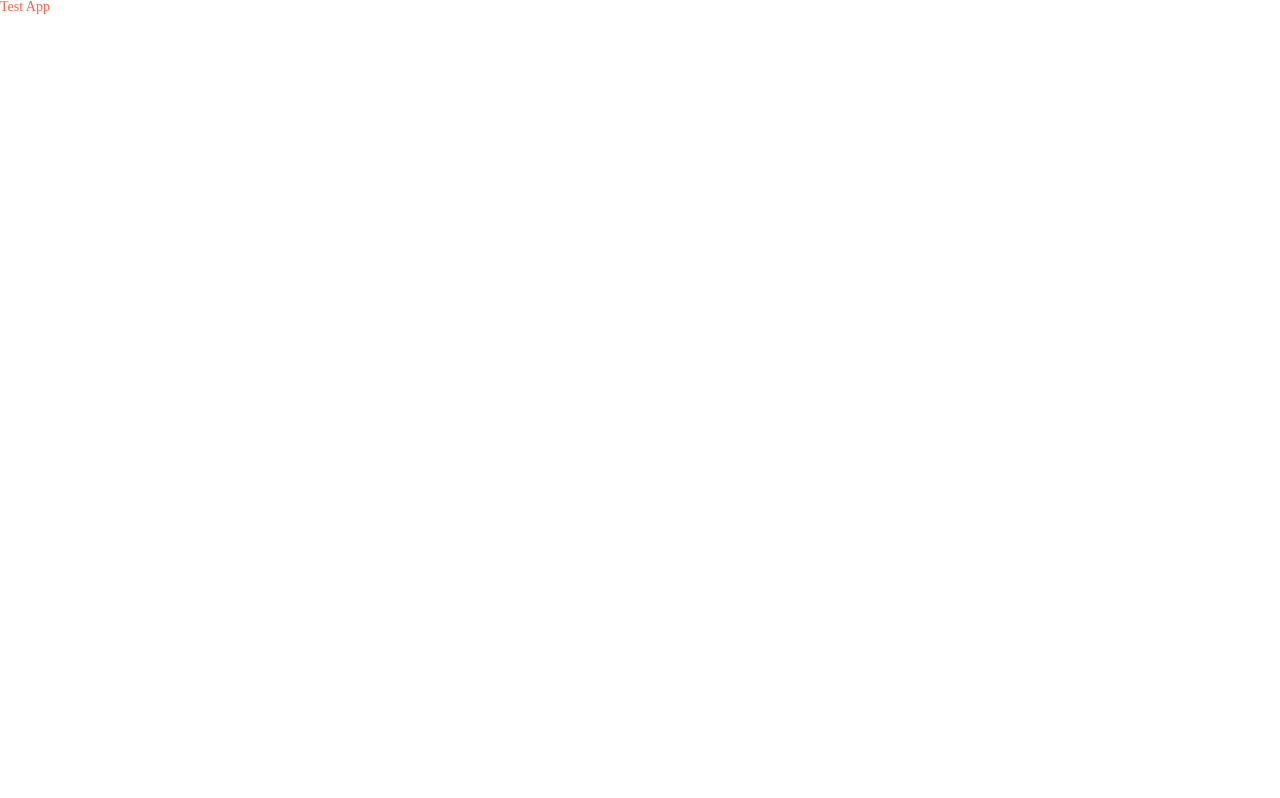
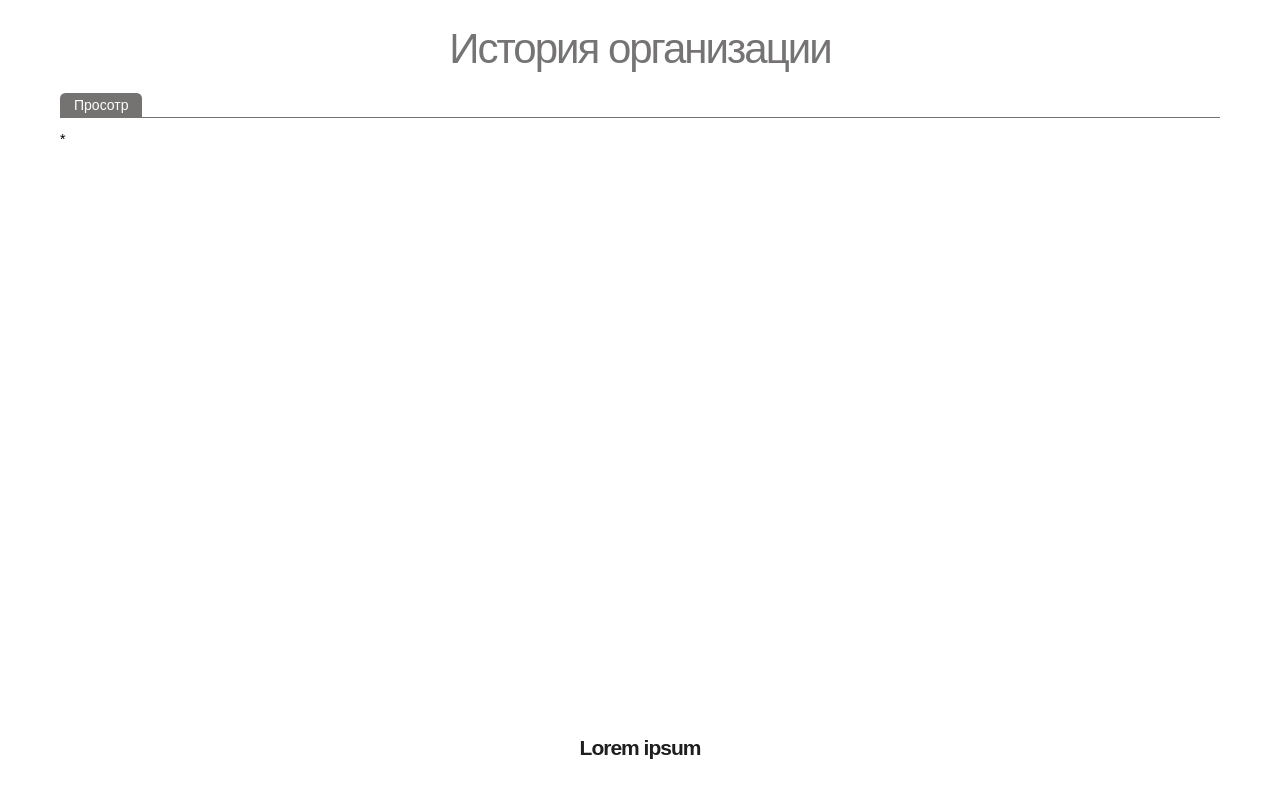
Before and after one commit to DimaInno/test-app, a website built with Parcel: page src/index.html in a window 1280 px wide. Built offline with nearby package versions, Linux system fonts and the light colour scheme.

Commit message:
feat: add styles for main block

```diff
--- a/src/index.html
+++ b/src/index.html
@@ -3,11 +3,26 @@
   <head>
     <meta charset="utf-8">
     <meta name="viewport" content="width=device-width, initial-scale=1.0">
-    <title>Parcel Vanilla App</title>
+    <title>Test App</title>
     <link rel="stylesheet" href="./styles/styles.scss">
   </head>
   <body>
-    <h1>Test App</h1>
+    <main class="main">
+      <h1 class="main__title">История организации</h1>
+      <div class="main__content">
+        <div class="main__content-header">
+          <span>Просотр</span>
+        </div>
+        <div class="main__content-body">
+          <ul>
+            <li>*</li>
+          </ul>
+          <p>
+            Lorem ipsum
+          </p>
+        </div>
+      </div>
+    </main>
     <script src="js/index.js"></script>
   </body>
 </html>
--- a/src/styles/_nullstyles.scss
+++ b/src/styles/_nullstyles.scss
@@ -34,6 +34,7 @@
     -ms-text-size-adjust: 100%;
     -moz-text-size-adjust: 100%;
     -webkit-text-size-adjust: 100%;
+    font-family: sans-serif;
   }
   input,
   button,
--- /dev/null
+++ b/src/styles/_variables.scss
@@ -0,0 +1,3 @@
+$color_title: #18141498;
+$color_text: #1f1f1f;
+$color_white: #fff;
--- a/src/styles/styles.scss
+++ b/src/styles/styles.scss
@@ -1,7 +1,61 @@
 @use '_nullstyles';
+@import '_variables';
 
-$color_h1: tomato;
+@mixin flexColumn {
+    display: flex;
+    flex-direction: column;
+}
 
-h1 {
-    color: $color_h1;
+.main {
+    @include flexColumn;
+    min-height: 100%;
+    max-width: 1200px;
+    width: 100%;
+    margin: 0 auto;
+
+    &__title {
+        margin-bottom: 2rem;
+        margin-top: 2rem;
+        color: $color_title;
+        text-align: center;
+        font-size: 3rem;
+        letter-spacing: -2px;
+    }
+
+    &__content {
+        @include flexColumn;
+        justify-content: space-between;
+        gap: 1rem;
+        height: calc(100vh - 7rem);
+        padding-bottom: 3rem;
+        margin: 0 20px;
+
+        p {
+            text-align: center;
+            font-size: 1.5rem;
+            letter-spacing: -1px;
+            color: $color_text;
+            font-weight: 600;
+        }
+    }
+
+    &__content-header {
+        border-bottom: 1px solid $color_title;
+        padding-bottom: 0.35rem;
+
+        span {
+            padding: 0.3rem 1rem;
+            background-color: $color_title;
+            font-size: 1rem;
+            color: $color_white;
+            border-top-left-radius: .375rem;
+            border-top-right-radius: .375rem;
+        }
+    }
+
+    &__content-body {
+        @include flexColumn;
+        justify-content: space-between;
+        height: 100%;
+    }
 }
```
